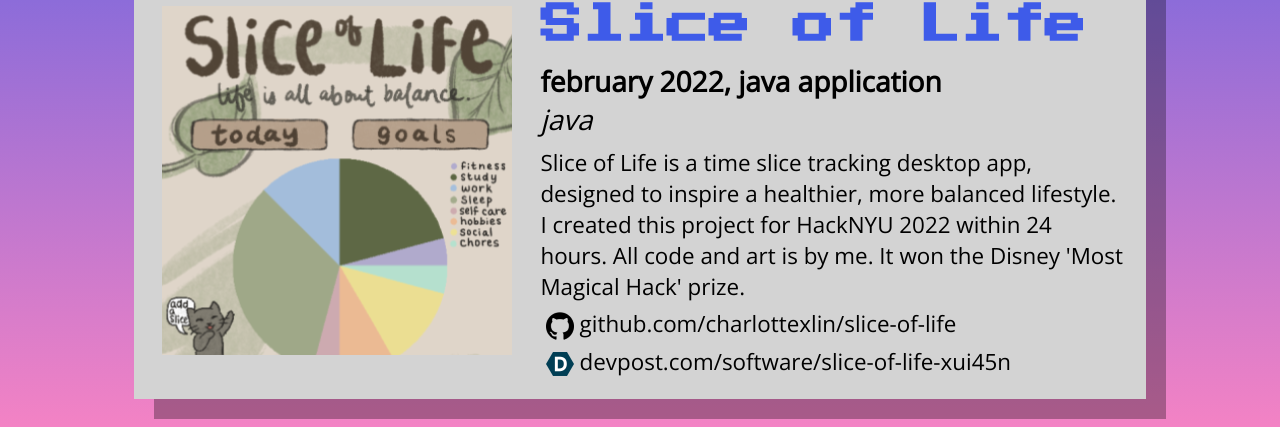
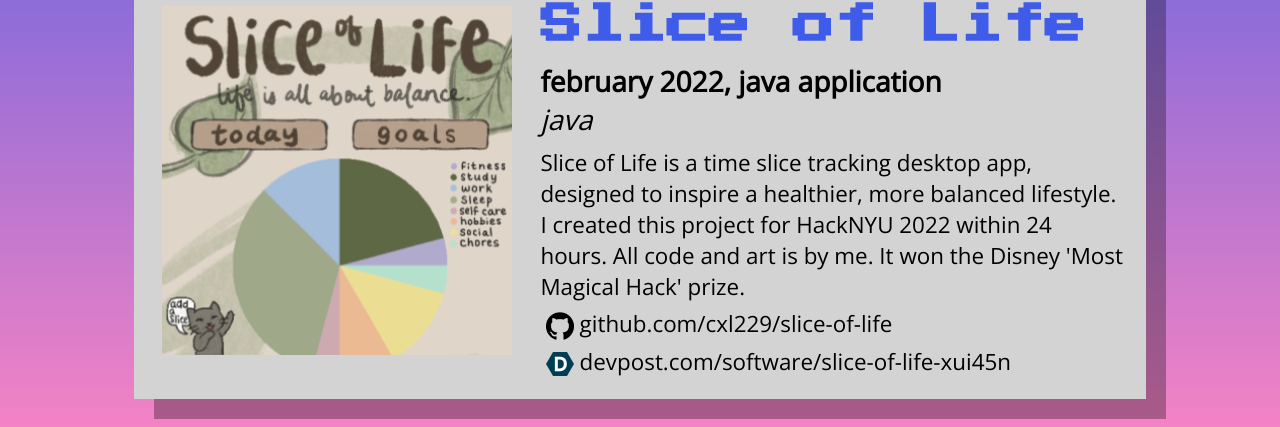
Before and after one commit to cxl229/personal-website, a React (Create React App) app: page /projects in a window 1280 px wide. Shown: the part 1925-2352 px from the top of the page. Built offline with nearby package versions, Linux system fonts and the light colour scheme.

Commit message:
fixed some bugs

```diff
--- a/src/components/Home.js
+++ b/src/components/Home.js
@@ -17,7 +17,7 @@ function Home() {
             <div className="homeInlineBlock leftBlock">
                 <h1>Charlotte Lin</h1>
                 <h3>computer programmer + digital artist</h3>
-                <LinkText href="https://www.github.com/charlottexlin" text="github.com/charlottexlin" icon={githubIcon}/>
+                <LinkText href="https://www.github.com/cxl229" text="github.com/cxl229" icon={githubIcon}/>
                 <LinkText href="https://www.linkedin.com/in/charlotte-lin-nyu/" text="linkedin.com/charlotte-lin-nyu" icon={linkedinIcon}/>
             </div>
             <img className="homeInlineBlock" src={computerGif} alt=""/>
--- a/src/components/Project.js
+++ b/src/components/Project.js
@@ -3,9 +3,9 @@ import './Project.css';
 import LinkText from './LinkText';
 
 function Project(props) {
-    const links = props.links.map((link) => {
+    const links = props.links.map((link, index) => {
         return (
-            <LinkText icon={link.icon} text={link.text} href={link.href}></LinkText>
+            <LinkText icon={link.icon} text={link.text} href={link.href} key={index}></LinkText>
         );
     });
 
@@ -20,10 +20,10 @@ function Project(props) {
                 <h5 className="featuredTag">{tag}</h5>
                 <h5>{props.subtitle}</h5>
                 <h6>{props.techStack}</h6>
-                <p className="projectDescription">
+                <div className="projectDescription">
                     {props.description}
                     {links}
-                </p>
+                </div>
             </div>
         </div>
     );
--- a/src/portfolioProjects.js
+++ b/src/portfolioProjects.js
@@ -66,7 +66,7 @@ const itemArr = [
             "Slice of Life is a time slice tracking desktop app, designed to inspire a healthier, more balanced lifestyle. I created this project for HackNYU 2022 within 24 hours. All code and art is by me. " +
             "It won the Disney 'Most Magical Hack' prize.",
         links: [
-            {icon: githubIcon, text: "github.com/charlottexlin/slice-of-life", href: "https://github.com/charlottexlin/slice-of-life"},
+            {icon: githubIcon, text: "github.com/cxl229/slice-of-life", href: "https://github.com/cxl229/slice-of-life"},
             {icon: devpostIcon, text: "devpost.com/software/slice-of-life-xui45n", href: "https://devpost.com/software/slice-of-life-xui45n"}
         ]
     },
```
Also changed, not shown: 1 other file (tests, documents, lock files or other folders).
